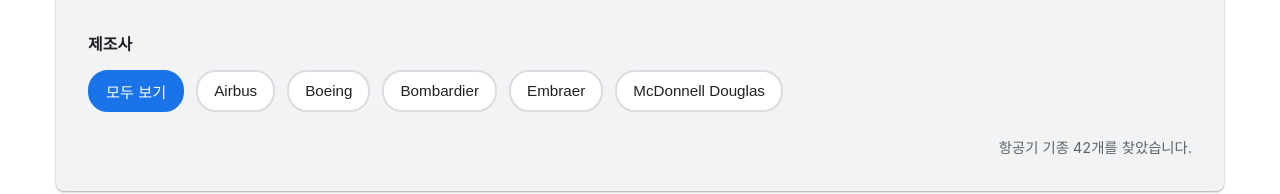
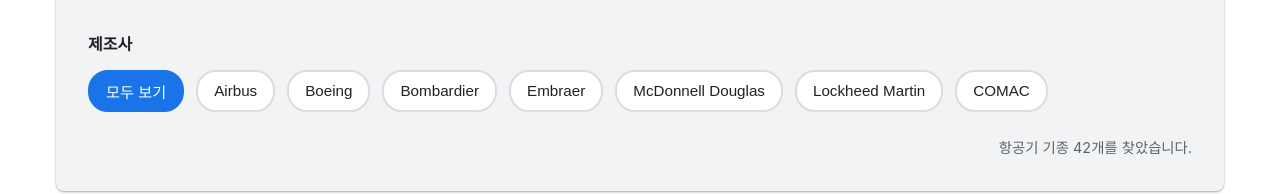
Before and after one commit to shimihan-dev/Aerotype, a plain HTML site: page index.html in a window 1280 px wide. Shown: the part 304-498 px from the top of the page. Drawn offline with Linux system fonts and the light colour scheme.

Commit message:
feat: add Lockheed Martin and COMAC filters, move Concorde to Airbus

```diff
--- a/data/aircrafts.js
+++ b/data/aircrafts.js
@@ -925,7 +925,7 @@
         photoVariant: "Concorde",
         description: "프랑스의 아에로스파시알과 영국의 BAC가 공동 개발한 최초이자 전설적인 초음속 여객기입니다. 마하 2.04의 속도로 대서양을 3시간 대에 횡단하며 럭셔리 비행의 극치를 보여주었으나, 높은 소음과 연비 문제로 2003년에 퇴역했습니다.",
         imageUrl: "images/concorde.jpg",
-        manufacturer: "Aerospatiale/BAC",
+        manufacturer: "Airbus",
         familyName: "Concorde",
         isGroup: false,
         modelName: "Concorde",
@@ -939,7 +939,7 @@
         variants: []
     },
 
-    // ===== Lockheed =====
+    // ===== Lockheed Martin =====
 
     // L-1011 TriStar (그룹 카드)
     {
@@ -947,7 +947,7 @@
         photoVariant: "L-1011-500",
         description: "전투기 명가 록히드가 설계한 독창적인 3발 광동체 여객기입니다. 오토파일럿과 완전 자동 착륙 시스템 등 시대를 앞서간 혁신 기술을 아낌없이 도입했으나, 엔진 수급 지연 등으로 비운의 걸작으로 남았습니다.",
         imageUrl: "images/l1011-tristar.jpg",
-        manufacturer: "Lockheed",
+        manufacturer: "Lockheed Martin",
         familyName: "L-1011 TriStar",
         isGroup: true,
         modelName: "L-1011",
--- a/index.html
+++ b/index.html
@@ -53,6 +53,12 @@
                     <button class="filter-btn" data-filter="McDonnell Douglas">
                         McDonnell Douglas
                     </button>
+                    <button class="filter-btn" data-filter="Lockheed Martin">
+                        Lockheed Martin
+                    </button>
+                    <button class="filter-btn" data-filter="COMAC">
+                        COMAC
+                    </button>
                 </div>
             </div>
 
```
